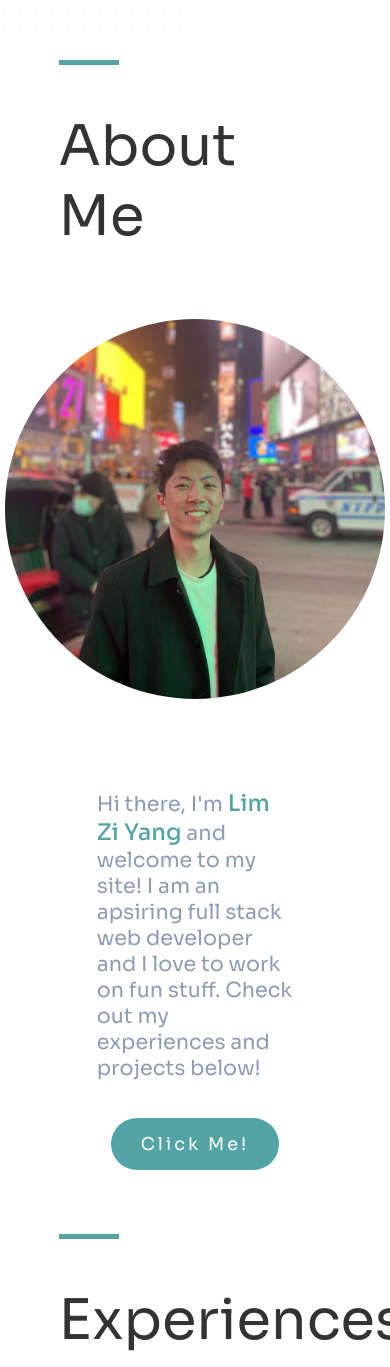
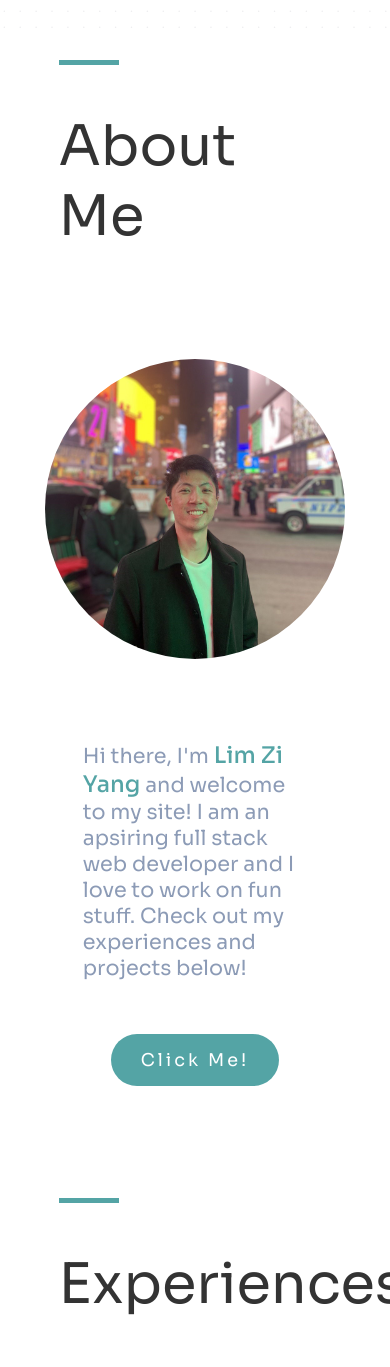
Before and after one commit to Ziyang-98/my-website-2.0, a React (Create React App) app: page / in a window 390 px wide. Shown: the part 816-2183 px from the top of the page. Built offline with nearby package versions, Linux system fonts and the light colour scheme.

Commit message:
refactor: fix mobile view for about section

```diff
--- a/src/sections/about/index.module.scss
+++ b/src/sections/about/index.module.scss
@@ -98,6 +98,7 @@
     align-items: center;
     flex-direction: column-reverse;
     width: 70%;
+    padding-bottom: 3rem;
   }
 
   .about-me-container {
@@ -120,3 +121,20 @@
     align-items: center;
   }
 }
+
+@media only screen and (max-width: 600px) {
+  .content-holder {
+    width: 80%;
+  }
+  .about-me-container {
+    padding-top: 0rem;
+    > * + * {
+      margin-top: 2rem;
+    }
+  }
+
+  .avatar {
+    width: 300px;
+    height: 300px;
+  }
+}
```
